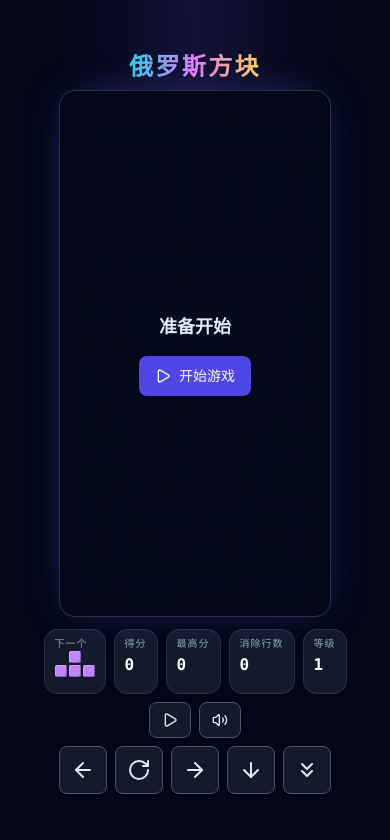
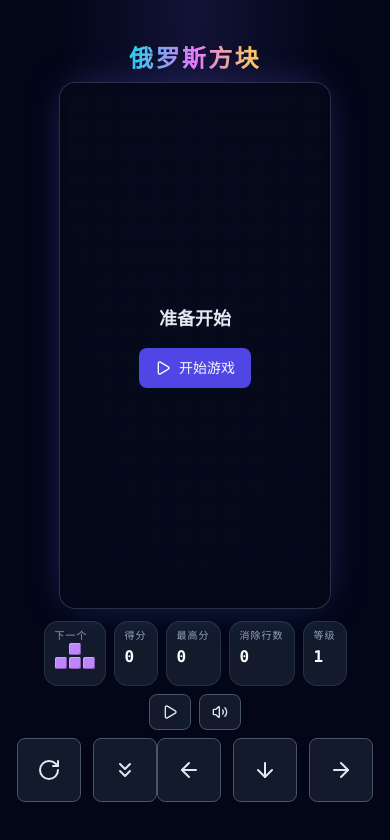
Before and after one commit to yqhmin/tetris, a React (Vite) app in the folder app/: page / in a window 390 px wide. Shown: the top 840 px of the page. Built offline with nearby package versions, Linux system fonts and the light colour scheme.

Commit message:
手机端双手布局：左手旋转/硬降，右手移动

```diff
--- a/app/src/pages/Home.tsx
+++ b/app/src/pages/Home.tsx
@@ -297,23 +297,29 @@ export default function Home() {
           </div>
         </div>
 
-        {/* 触屏控制按钮（支持按住连发） */}
-        <div className="flex items-center gap-2 md:hidden">
-          <HoldButton className="h-12 w-12" onFire={() => move(-1)}>
-            <ArrowLeft />
-          </HoldButton>
-          <HoldButton className="h-12 w-12" onFire={rotatePiece} repeat={false}>
-            <RotateCw />
-          </HoldButton>
-          <HoldButton className="h-12 w-12" onFire={() => move(1)}>
-            <ArrowRight />
-          </HoldButton>
-          <HoldButton className="h-12 w-12" onFire={softDrop} delay={120} interval={45}>
-            <ArrowDown />
-          </HoldButton>
-          <HoldButton className="h-12 w-12" onFire={hardDrop} repeat={false}>
-            <ChevronsDown />
-          </HoldButton>
+        {/* 触屏控制：左手旋转/硬降，右手移动（支持按住连发） */}
+        <div className="flex w-full max-w-[420px] items-center justify-between md:hidden">
+          {/* 左手区：变化类 */}
+          <div className="flex items-center gap-3">
+            <HoldButton className="h-16 w-16" onFire={rotatePiece} repeat={false}>
+              <RotateCw className="h-6 w-6" />
+            </HoldButton>
+            <HoldButton className="h-16 w-16" onFire={hardDrop} repeat={false}>
+              <ChevronsDown className="h-6 w-6" />
+            </HoldButton>
+          </div>
+          {/* 右手区：移动类 */}
+          <div className="flex items-center gap-3">
+            <HoldButton className="h-16 w-16" onFire={() => move(-1)}>
+              <ArrowLeft className="h-6 w-6" />
+            </HoldButton>
+            <HoldButton className="h-16 w-16" onFire={softDrop} delay={120} interval={45}>
+              <ArrowDown className="h-6 w-6" />
+            </HoldButton>
+            <HoldButton className="h-16 w-16" onFire={() => move(1)}>
+              <ArrowRight className="h-6 w-6" />
+            </HoldButton>
+          </div>
         </div>
 
         {/* 键盘说明 */}
```
Also changed, not shown: 1 other file (tests, documents, lock files or other folders).
